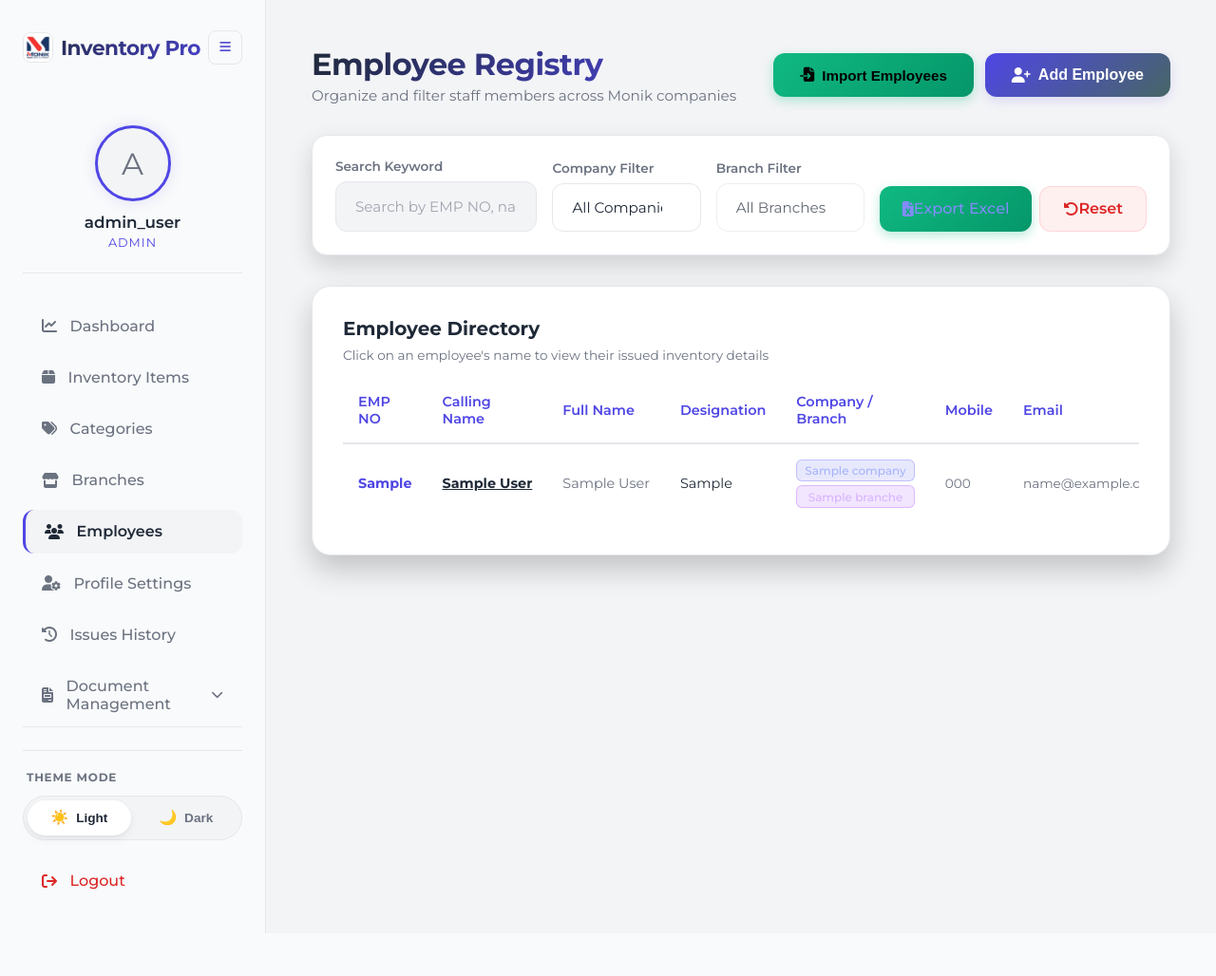
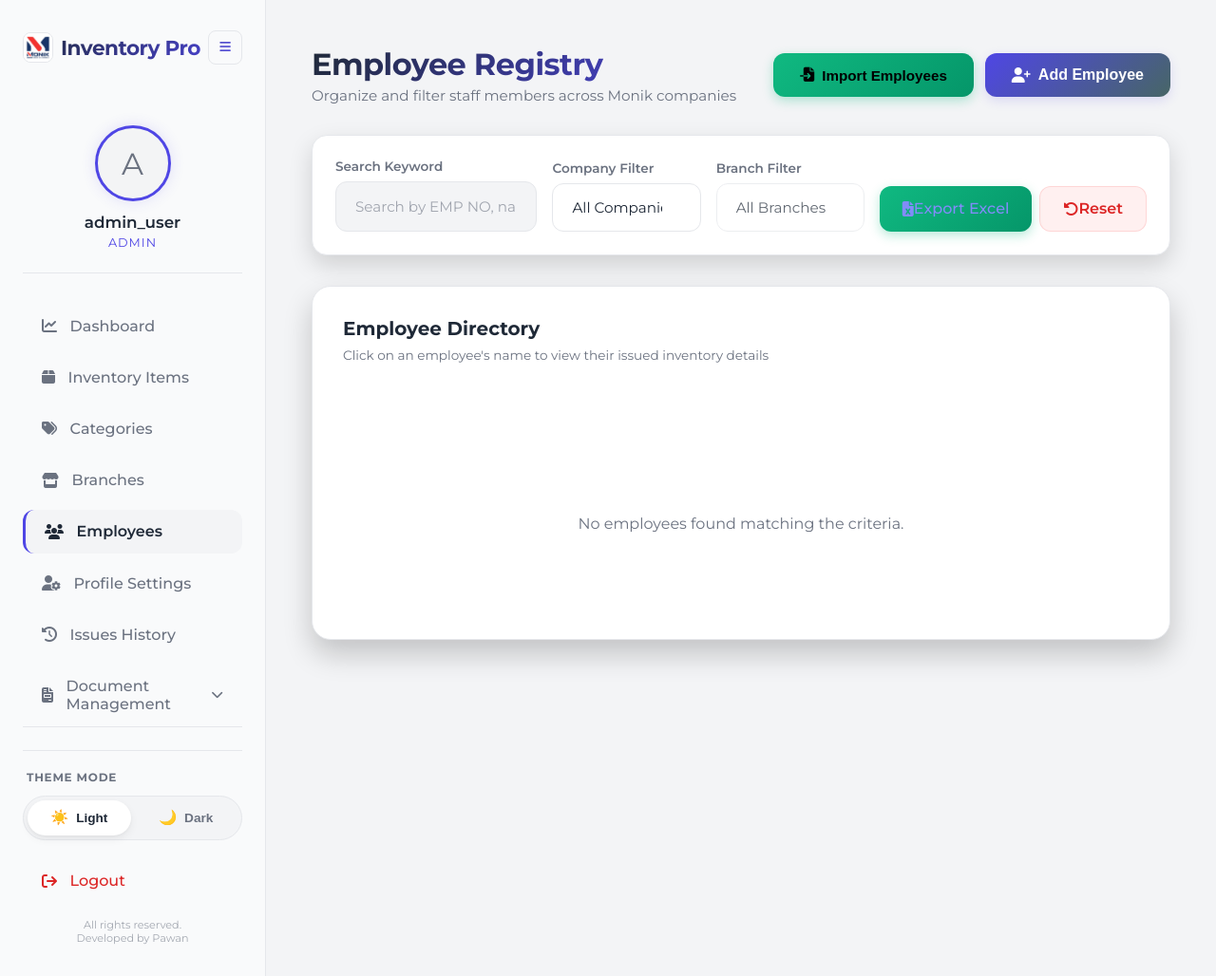
Before and after one commit to PavanNimsara/Inventry-management-system, a PHP site: page /employees.php in a window 1280 px wide. Shown: the whole page at 95% size. Before the commit the page ends 983 px from the top, so only its background shows below. Run offline with PHP 8.4, Linux system fonts and the light colour scheme; the visitor is signed in with stand-in values (Sample User, id 1); data comes from the database, SQL or seed files in the repository; tables that the repository leaves empty or names only in its code hold one stand-in row (values such as "Sample post"); data that the repository does not hold is empty.

Commit message:
Bug Fixes and quality making
Bug Fixes and quality making. add All right reserved

```diff
--- a/public/branches.php
+++ b/public/branches.php
@@ -271,6 +271,7 @@ $branches = $branchesStmt->fetchAll();
                 <a href="logout.php" class="sidebar-item-link" style="color: var(--error-color);">
                     <i class="fa-solid fa-arrow-right-from-bracket"></i> <span>Logout</span>
                 </a>
+                <span class="sidebar-footer-copyright">All rights reserved.<br>Developed by Pawan</span>
             </div>
         </aside>
 
--- a/public/categories.php
+++ b/public/categories.php
@@ -225,6 +225,7 @@ $categories = $categoriesStmt->fetchAll(PDO::FETCH_ASSOC);
                 <a href="logout.php" class="sidebar-item-link" style="color: var(--error-color);">
                     <i class="fa-solid fa-arrow-right-from-bracket"></i> <span>Logout</span>
                 </a>
+                <span class="sidebar-footer-copyright">All rights reserved.<br>Developed by Pawan</span>
             </div>
         </aside>
 
--- a/public/css/style.css
+++ b/public/css/style.css
@@ -632,3 +632,36 @@ a:hover {
 .submenu-chevron.rotate {
     transform: rotate(180deg);
 }
+
+/* Sidebar Footer Copyright Text style */
+.sidebar-footer-copyright {
+    display: block;
+    font-size: 0.7rem;
+    color: var(--text-secondary);
+    text-align: center;
+    margin-top: 1rem;
+    opacity: 0.6;
+    line-height: 1.3;
+}
+.sidebar.collapsed .sidebar-footer-copyright {
+    display: none !important;
+}
+
+/* Clickable table row styles for Employee list */
+.employee-table tr.clickable-row {
+    cursor: pointer;
+    transition: background-color 0.2s ease;
+}
+.employee-table tr.clickable-row:hover td {
+    background: rgba(255, 255, 255, 0.04) !important;
+}
+.clickable-row strong {
+    color: #818cf8;
+    text-decoration: underline;
+}
+.clickable-row:hover strong {
+    color: #a5b4fc;
+}
+.dark .employee-table tr.clickable-row:hover td {
+    background: rgba(255, 255, 255, 0.05) !important;
+}
--- a/public/dashboard.php
+++ b/public/dashboard.php
@@ -130,6 +130,7 @@ $issuesToday = intval($issuesTodayStmt->fetchColumn());
                 <a href="logout.php" class="sidebar-item-link" style="color: var(--error-color);">
                     <i class="fa-solid fa-arrow-right-from-bracket"></i> <span>Logout</span>
                 </a>
+                <span class="sidebar-footer-copyright">All rights reserved.<br>Developed by Pawan</span>
             </div>
         </aside>
 
--- a/public/employees.php
+++ b/public/employees.php
@@ -755,6 +755,7 @@ $employees = $dataStmt->fetchAll();
                 <a href="logout.php" class="sidebar-item-link" style="color: var(--error-color);">
                     <i class="fa-solid fa-arrow-right-from-bracket"></i> <span>Logout</span>
                 </a>
+                <span class="sidebar-footer-copyright">All rights reserved.<br>Developed by Pawan</span>
             </div>
         </aside>
 
@@ -869,9 +870,9 @@ $employees = $dataStmt->fetchAll();
                             </thead>
                             <tbody>
                                 <?php foreach($employees as $emp): ?>
-                                    <tr>
+                                    <tr class="clickable-row" data-id="<?php echo $emp['id']; ?>" data-name="<?php echo htmlspecialchars($emp['calling_name']); ?>" data-fullname="<?php echo htmlspecialchars($emp['full_name']); ?>" data-empno="<?php echo htmlspecialchars($emp['emp_no']); ?>" data-desig="<?php echo htmlspecialchars($emp['designation']); ?>" data-comp="<?php echo htmlspecialchars($emp['company_name']); ?>" data-branch="<?php echo htmlspecialchars($emp['branch_name']); ?>" data-compid="<?php echo $emp['company_id']; ?>" data-branchid="<?php echo $emp['branch_id']; ?>" data-email="<?php echo htmlspecialchars($emp['mail_address']); ?>" data-mobile="<?php echo htmlspecialchars($emp['mobile_number']); ?>" data-nic="<?php echo htmlspecialchars($emp['nic_number']); ?>" data-date="<?php echo htmlspecialchars($emp['joining_date']); ?>" data-status="<?php echo htmlspecialchars($emp['status']); ?>">
                                         <td style="font-weight:700; color: var(--accent-color);"><?php echo htmlspecialchars($emp['emp_no']); ?></td>
-                                        <td class="clickable-name" data-id="<?php echo $emp['id']; ?>" data-name="<?php echo htmlspecialchars($emp['calling_name']); ?>" data-fullname="<?php echo htmlspecialchars($emp['full_name']); ?>" data-empno="<?php echo htmlspecialchars($emp['emp_no']); ?>" data-desig="<?php echo htmlspecialchars($emp['designation']); ?>" data-comp="<?php echo htmlspecialchars($emp['company_name']); ?>" data-branch="<?php echo htmlspecialchars($emp['branch_name']); ?>" data-compid="<?php echo $emp['company_id']; ?>" data-branchid="<?php echo $emp['branch_id']; ?>" data-email="<?php echo htmlspecialchars($emp['mail_address']); ?>" data-mobile="<?php echo htmlspecialchars($emp['mobile_number']); ?>" data-nic="<?php echo htmlspecialchars($emp['nic_number']); ?>" data-date="<?php echo htmlspecialchars($emp['joining_date']); ?>" data-status="<?php echo htmlspecialchars($emp['status']); ?>">
+                                        <td>
                                             <strong><?php echo htmlspecialchars($emp['calling_name']); ?></strong>
                                         </td>
                                         <td style="color:var(--text-secondary);"><?php echo htmlspecialchars($emp['full_name']); ?></td>
@@ -892,7 +893,7 @@ $employees = $dataStmt->fetchAll();
                                                 <?php echo htmlspecialchars($emp['status']); ?>
                                             </span>
                                         </td>
-                                        <td style="text-align: center;">
+                                        <td style="text-align: center;" class="prevent-row-click">
                                             <button class="btn-issue open-issue-btn" data-id="<?php echo $emp['id']; ?>" data-name="<?php echo htmlspecialchars($emp['calling_name']); ?>">
                                                 <i class="fa-solid fa-hand-holding"></i> Issue Item
                                             </button>
@@ -1332,10 +1333,15 @@ $employees = $dataStmt->fetchAll();
                 });
             }
 
-            // Handle Click Employee Name to View Issued Items Detail Modal
-            const clickableNames = document.querySelectorAll(".clickable-name");
-            clickableNames.forEach(cell => {
-                cell.addEventListener("click", function() {
+            // Handle Click Employee Row to View Issued Items Detail Modal
+            const clickableRows = document.querySelectorAll(".clickable-row");
+            clickableRows.forEach(row => {
+                row.addEventListener("click", function(e) {
+                    // Check if clicked element or its ancestors are marked as prevent-row-click
+                    if (e.target.closest('.prevent-row-click')) {
+                        return;
+                    }
+
                     const empId = this.dataset.id;
 
                     // Reset modal to View Mode (Read-only)
@@ -1396,14 +1402,14 @@ $employees = $dataStmt->fetchAll();
                             tbody.innerHTML = '';
                             if (data.length > 0) {
                                 data.forEach(issue => {
-                                    const row = document.createElement('tr');
-                                    row.innerHTML = `
+                                    const r = document.createElement('tr');
+                                    r.innerHTML = `
                                         <td><span class="badge category-badge">${escapeHtml(issue.category_name)}</span></td>
                                         <td style="font-weight:600;">${escapeHtml(issue.item_name)}</td>
                                         <td><span class="badge qty-badge">${issue.quantity}</span></td>
                                         <td style="font-size:0.9rem; color:var(--text-secondary);">${issue.issue_date}</td>
                                     `;
-                                    tbody.appendChild(row);
+                                    tbody.appendChild(r);
                                 });
                             } else {
                                 tbody.innerHTML = '<tr><td colspan="4" style="text-align:center; padding: 2rem 0; color:var(--text-secondary);"><i class="fa-solid fa-box-open" style="display:block; font-size:2rem; margin-bottom:0.5rem; opacity:0.2;"></i> No items issued to this employee yet.</td></tr>';
@@ -1437,16 +1443,13 @@ $employees = $dataStmt->fetchAll();
                         .then(data => {
                             if (data.success) {
                                 // Update status data attribute on the clickable element
-                                const nameCell = document.querySelector(`.clickable-name[data-id="${empId}"]`);
+                                const nameCell = document.querySelector(`.clickable-row[data-id="${empId}"]`);
                                 if (nameCell) {
                                     nameCell.dataset.status = newStatus;
-                                    const row = nameCell.closest("tr");
-                                    if (row) {
-                                        const badgeCell = row.querySelector("span.badge[class*='status-badge-']");
+                                    const badgeCell = nameCell.querySelector("span.badge[class*='status-badge-']");
                                     if (badgeCell) {
                                         badgeCell.className = `badge status-badge-${newStatus.toLowerCase()}`;
                                         badgeCell.textContent = newStatus;
-                                        }
                                     }
                                 }
                             } else {
@@ -1567,34 +1570,34 @@ $employees = $dataStmt->fetchAll();
                             document.getElementById("view-emp-nic").textContent = emp.nic_number;
                             document.getElementById("view-emp-contact").innerHTML = '<i class="fa-solid fa-phone"></i> ' + emp.mobile_number + '<br><i class="fa-solid fa-envelope"></i> ' + emp.mail_address;
 
-                            // 2. Update data-attributes on the clickable cell in the table grid
-                            const cell = document.querySelector(`.clickable-name[data-id="${empId}"]`);
-                            if (cell) {
-                                cell.dataset.fullname = emp.full_name;
-                                cell.dataset.name = emp.calling_name;
-                                cell.dataset.empno = emp.emp_no;
-                                cell.dataset.desig = emp.designation;
-                                cell.dataset.comp = emp.company_name;
-                                cell.dataset.branch = emp.branch_name;
-                                cell.dataset.compid = emp.company_id;
-                                cell.dataset.branchid = emp.branch_id;
-                                cell.dataset.nic = emp.nic_number;
-                                cell.dataset.mobile = emp.mobile_number;
-                                cell.dataset.email = emp.mail_address;
-                                cell.dataset.date = emp.joining_date;
+                            // 2. Update data-attributes on the clickable row element in the table grid
+                            const row = document.querySelector(`.clickable-row[data-id="${empId}"]`);
+                            if (row) {
+                                row.dataset.fullname = emp.full_name;
+                                row.dataset.name = emp.calling_name;
+                                row.dataset.empno = emp.emp_no;
+                                row.dataset.desig = emp.designation;
+                                row.dataset.comp = emp.company_name;
+                                row.dataset.branch = emp.branch_name;
+                                row.dataset.compid = emp.company_id;
+                                row.dataset.branchid = emp.branch_id;
+                                row.dataset.nic = emp.nic_number;
+                                row.dataset.mobile = emp.mobile_number;
+                                row.dataset.email = emp.mail_address;
+                                row.dataset.date = emp.joining_date;
 
                                 // Update visual cells in table grid row
-                                const row = cell.closest("tr");
-                                if (row) {
                                 const cells = row.querySelectorAll("td");
                                 // EMP NO (td at index 0)
                                 if (cells.length > 0) {
                                     cells[0].textContent = emp.emp_no;
                                 }
 
-                                    // Calling Name
-                                    const strong = row.querySelector("td.clickable-name strong");
+                                // Calling Name (td at index 1)
+                                if (cells.length > 1) {
+                                    const strong = cells[1].querySelector("strong");
                                     if (strong) strong.textContent = emp.calling_name;
+                                }
 
                                 // Full Name (td at index 2)
                                 if (cells.length > 2) {
@@ -1622,7 +1625,6 @@ $employees = $dataStmt->fetchAll();
                                 // Join Date (td at index 7)
                                 if (cells.length > 7) {
                                     cells[7].textContent = emp.joining_date;
-                                    }
                                 }
                             }
 
--- a/public/export_employee_pdf.php
+++ b/public/export_employee_pdf.php
@@ -310,7 +310,7 @@ try {
         </table>
 
         <div class="footer">
-            Monik Group &copy; <?php echo date('Y'); ?>. All rights reserved.
+            All rights reserved. Developed by Pawan
         </div>
     </div>
 
--- a/public/inventory.php
+++ b/public/inventory.php
@@ -411,6 +411,7 @@ $items = $dataStmt->fetchAll();
                 <a href="logout.php" class="sidebar-item-link" style="color: var(--error-color);">
                     <i class="fa-solid fa-arrow-right-from-bracket"></i> <span>Logout</span>
                 </a>
+                <span class="sidebar-footer-copyright">All rights reserved.<br>Developed by Pawan</span>
             </div>
         </aside>
 
--- a/public/issues_history.php
+++ b/public/issues_history.php
@@ -379,6 +379,7 @@ $docTypes = [
                 <a href="logout.php" class="sidebar-item-link" style="color: var(--error-color);">
                     <i class="fa-solid fa-arrow-right-from-bracket"></i> <span>Logout</span>
                 </a>
+                <span class="sidebar-footer-copyright">All rights reserved.<br>Developed by Pawan</span>
             </div>
         </aside>
 
--- a/public/loan_applications.php
+++ b/public/loan_applications.php
@@ -625,6 +625,7 @@ if ($view_branch_id > 0) {
                 <a href="logout.php" class="sidebar-item-link" style="color: var(--error-color);">
                     <i class="fa-solid fa-arrow-right-from-bracket"></i> <span>Logout</span>
                 </a>
+                <span class="sidebar-footer-copyright">All rights reserved.<br>Developed by Pawan</span>
             </div>
         </aside>
 
--- a/public/profile.php
+++ b/public/profile.php
@@ -234,6 +234,7 @@ if ($_SERVER["REQUEST_METHOD"] == "POST") {
                 <a href="logout.php" class="sidebar-item-link" style="color: var(--error-color);">
                     <i class="fa-solid fa-arrow-right-from-bracket"></i> <span>Logout</span>
                 </a>
+                <span class="sidebar-footer-copyright">All rights reserved.<br>Developed by Pawan</span>
             </div>
         </aside>
 
```
Lines whose indentation alone changed are shown as unchanged.
